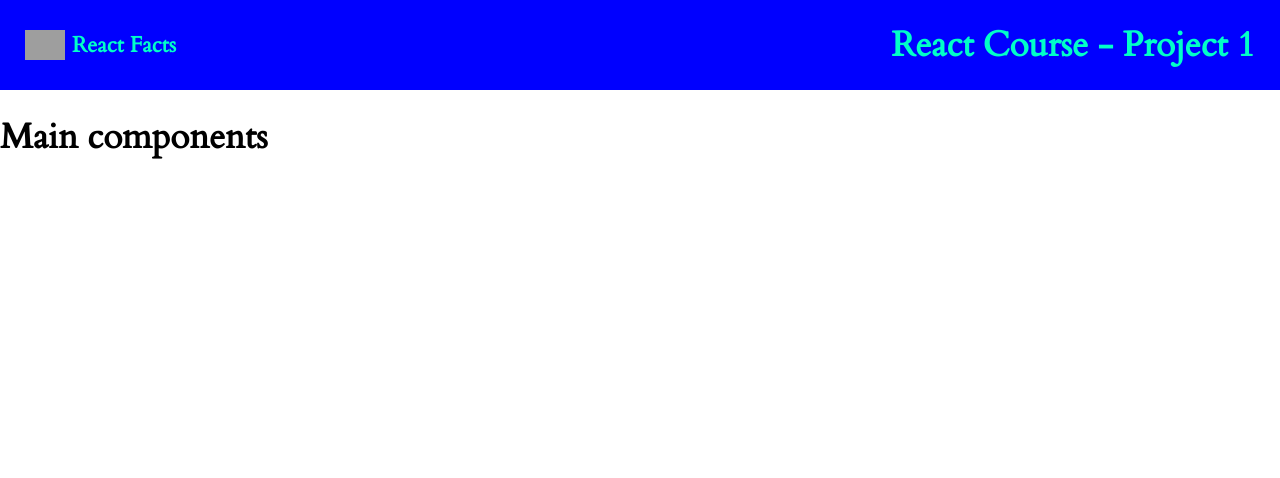
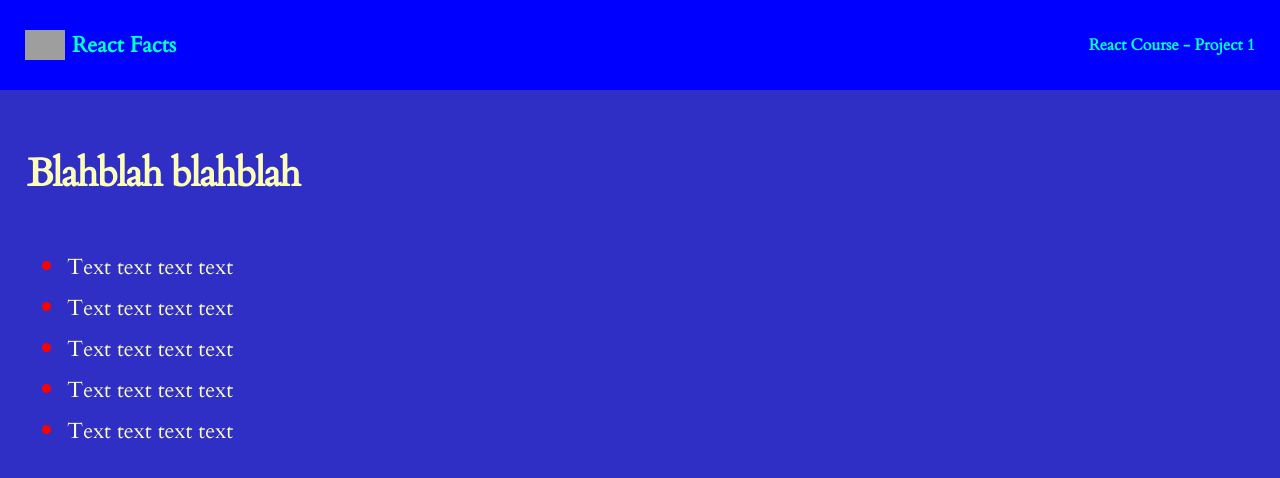
Before and after one commit to GiannisTzonis/react-app, a React (Create React App) app: page / in a window 1280 px wide. Shown: the top 478 px of the page. Built offline with nearby package versions, Linux system fonts and the light colour scheme; grey boxes are pictures that could not be loaded.

Commit message:
created main section and added styles

```diff
--- a/src/components/Main.js
+++ b/src/components/Main.js
@@ -1,5 +1,17 @@
 import React from "react"
 
 export default function Main() {
-    return <h1>Main components</h1>
+    return (
+        <main>
+            <h1 className="main--title"> Blahblah blahblah</h1>
+            <ul className="main--facts">
+                <li>Text text text text</li>
+                <li>Text text text text</li>
+                <li>Text text text text</li>
+                <li>Text text text text</li>
+                <li>Text text text text</li>
+            </ul>
+        </main>
+
+        )
 }
--- a/src/styles.css
+++ b/src/styles.css
@@ -1,11 +1,12 @@
 * {
     box-sizing: border-box;
-    font-size: 35px;
 }
 
 body {
     margin: 0;
     font-family: 'Cardo', serif;
+    height: 100vh;
+    background-color: rgba(38, 38, 195, 0.956);
 }
 
 nav {
@@ -35,3 +36,30 @@ nav {
     height: 30px;
     margin-right: 7px;
 }
+
+main {
+    color: rgb(253, 253, 186);
+    padding: 57px 27px;
+}
+
+.main--title {
+    font-size: 39px;
+    margin: 0;
+    letter-spacing: -0.03em;
+}
+
+.main--facts {
+    font-size: 22px;
+    margin-top: 46px;
+    max-width: 400px;
+}
+
+.main--facts > li {
+    line-height: 19px;
+    padding-block: 10px;
+}
+
+.main--facts > li::marker {
+    color: red;
+    font-size: 1.3em;
+}
```
